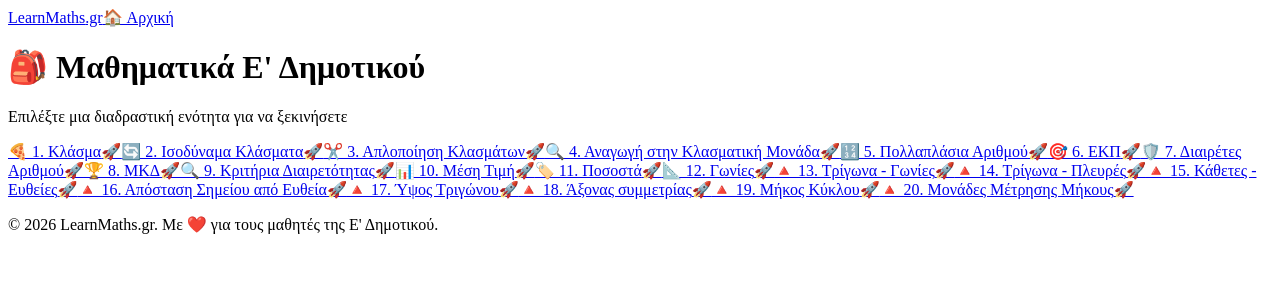
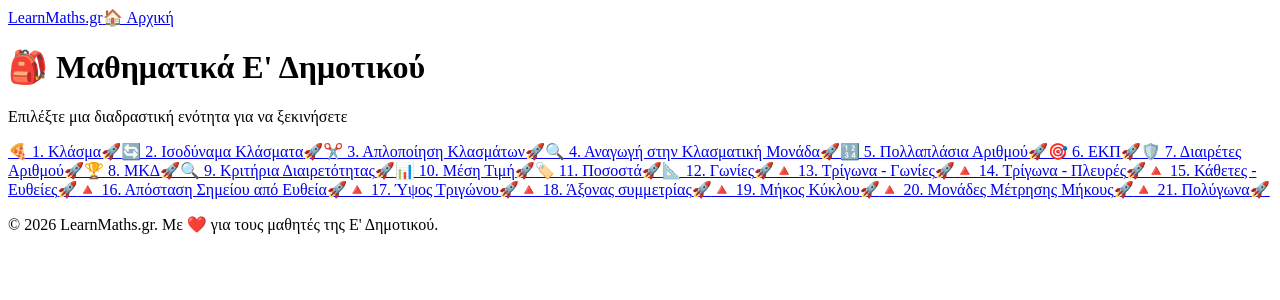
Before and after one commit to gkrimpas-lab/learn-maths-2026, a Next.js app: page /e-dimotikou in a window 1280 px wide. Shown: the top 300 px of the page. Built offline with nearby package versions, Linux system fonts and the light colour scheme.

Commit message:
Update index.js

```diff
--- a/pages/e-dimotikou/index.js
+++ b/pages/e-dimotikou/index.js
@@ -24,7 +24,8 @@ export default function EDimotikouMenu() {
     { id: '17-ipsos-trigonou', label: '🔺 17. Ύψος Τριγώνου', href: '/e-dimotikou/17-ipsos-trigonou' },
     { id: '18-aksonas-simmetrias', label: '🔺 18. Άξονας συμμετρίας', href: '/e-dimotikou/18-aksonas-simmetrias' },
     { id: '19-mikos-kiklou', label: '🔺 19. Μήκος Κύκλου', href: '/e-dimotikou/19-mikos-kiklou' },
-    { id: '20-monades-mikous', label: '🔺 20. Μονάδες Μέτρησης Μήκους', href: '/e-dimotikou/20-monades-mikous' }
+    { id: '20-monades-mikous', label: '🔺 20. Μονάδες Μέτρησης Μήκους', href: '/e-dimotikou/20-monades-mikous' },
+    { id: '21-poligona', label: '🔺 21. Πολύγωνα', href: '/e-dimotikou/21-poligona' }
   ];
 
   return (
```
